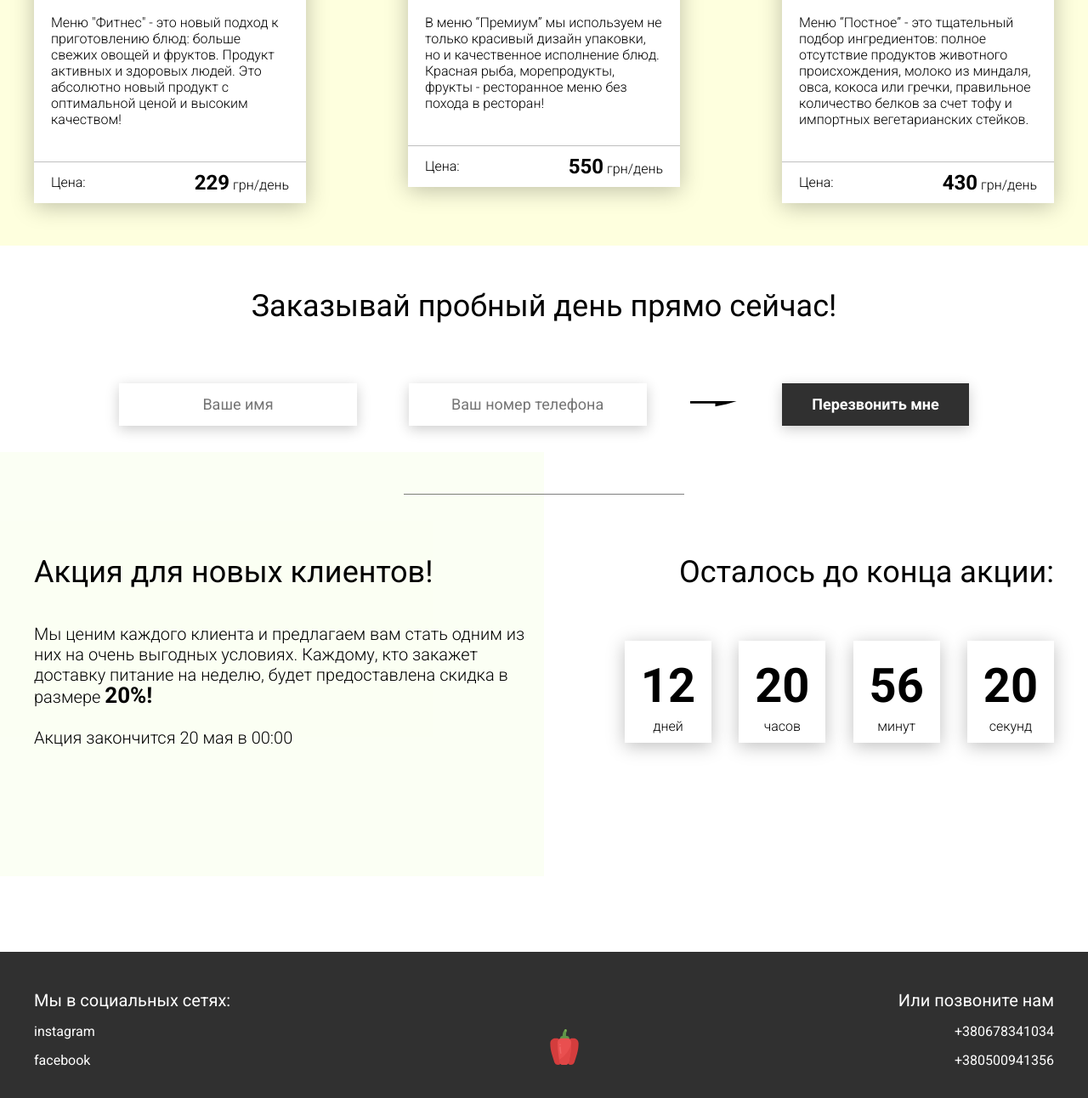
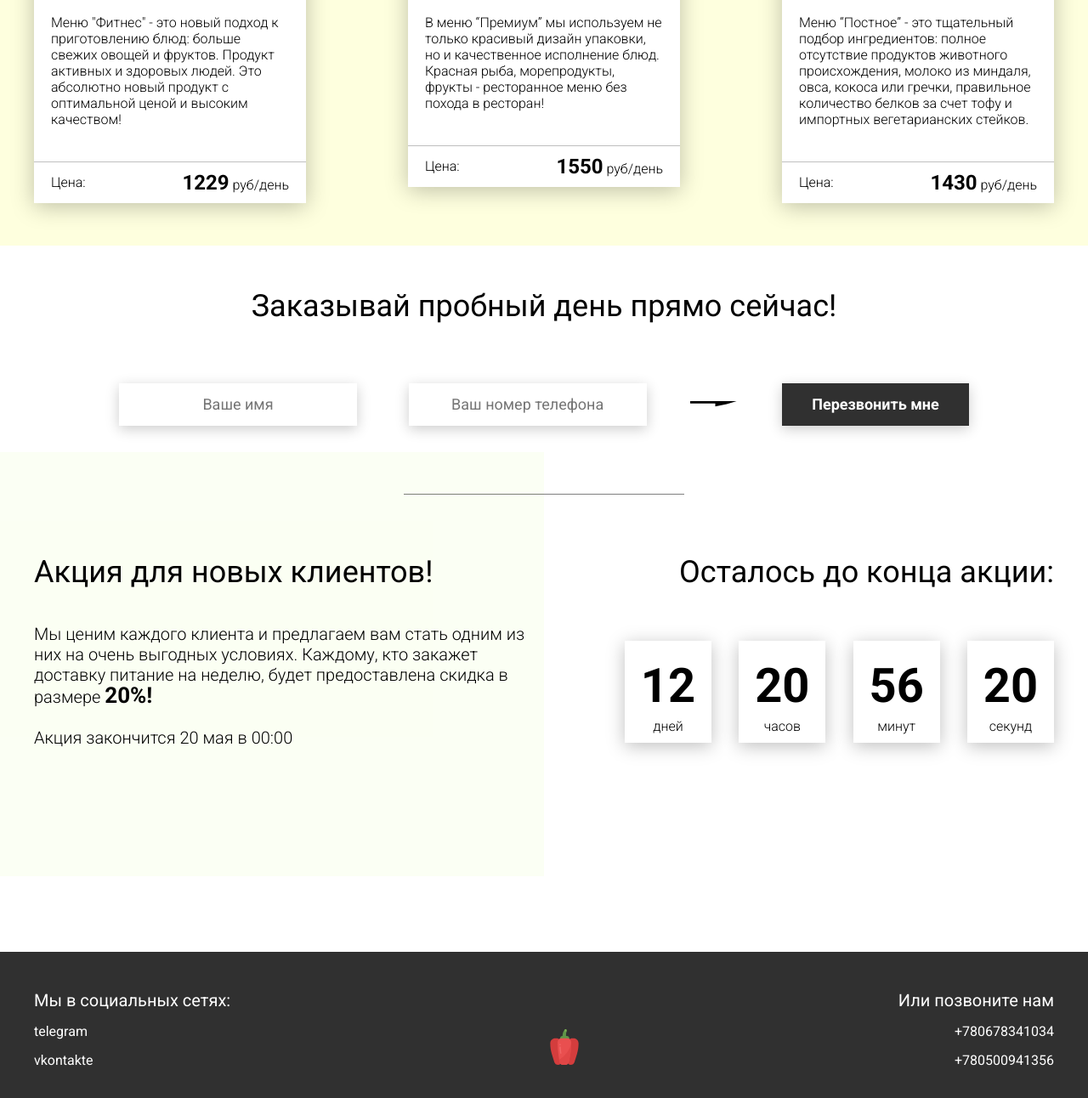
Before and after one commit to verchik86/food-1, a plain HTML site: page index.html in a window 1280 px wide. Shown: the part 2944-4236 px from the top of the page at 85% size. Drawn offline with Linux system fonts and the light colour scheme.

Commit message:
Add files via upload

```diff
--- a/index.html
+++ b/index.html
@@ -192,7 +192,7 @@
                     <div class="menu__item-divider"></div>
                     <div class="menu__item-price">
                         <div class="menu__item-cost">Цена:</div>
-                        <div class="menu__item-total"><span>229</span> грн/день</div>
+                        <div class="menu__item-total"><span>1229</span> руб/день</div>
                     </div>
                 </div>
                 <div class="menu__item">
@@ -202,7 +202,7 @@
                     <div class="menu__item-divider"></div>
                     <div class="menu__item-price">
                         <div class="menu__item-cost">Цена:</div>
-                        <div class="menu__item-total"><span>550</span> грн/день</div>
+                        <div class="menu__item-total"><span>1550</span> руб/день</div>
                     </div>
                 </div>
                 <div class="menu__item">
@@ -212,7 +212,7 @@
                     <div class="menu__item-divider"></div>
                     <div class="menu__item-price">
                         <div class="menu__item-cost">Цена:</div>
-                        <div class="menu__item-total"><span>430</span> грн/день</div>
+                        <div class="menu__item-total"><span>1430</span> руб/день</div>
                     </div>
                 </div>
             </div>
@@ -273,16 +273,16 @@
         <div class="container">
             <div class="social">
                 <div class="subtitle">Мы в социальных сетях:</div>
-                <a href="#" class="link">instagram</a>
-                <a href="#" class="link">facebook</a>
+                <a href="#" class="link">telegram</a>
+                <a href="#" class="link">vkontakte</a>
             </div>
             <div class="pepper">
                 <img src="icons/veg.svg" alt="pepper">
             </div>
             <div class="call">
                 <div class="subtitle">Или позвоните нам</div>
-                <a href="#" class="link">+380678341034</a>
-                <a href="#" class="link">+380500941356</a>
+                <a href="#" class="link">+780678341034</a>
+                <a href="#" class="link">+780500941356</a>
             </div>
         </div>
     </footer>
```
